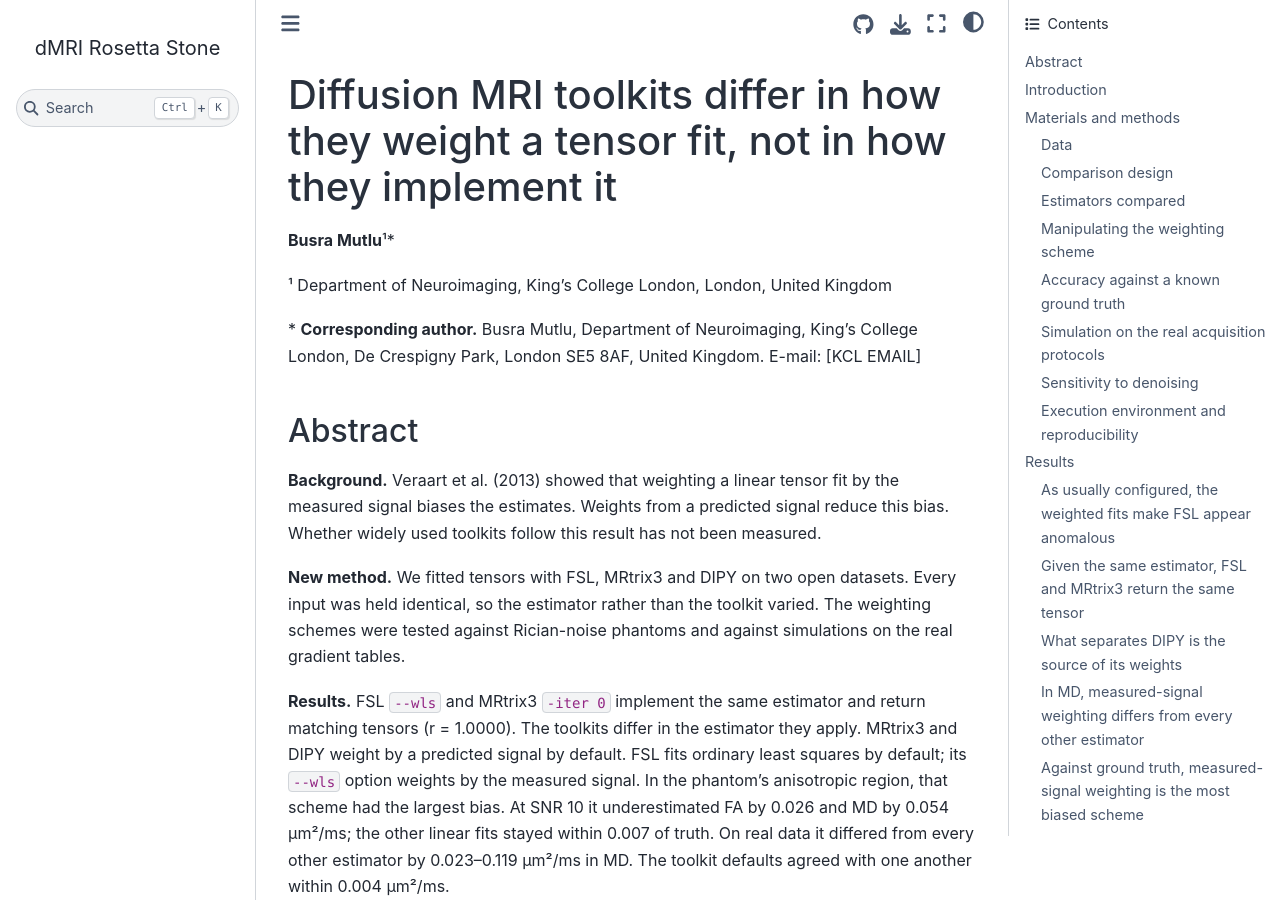
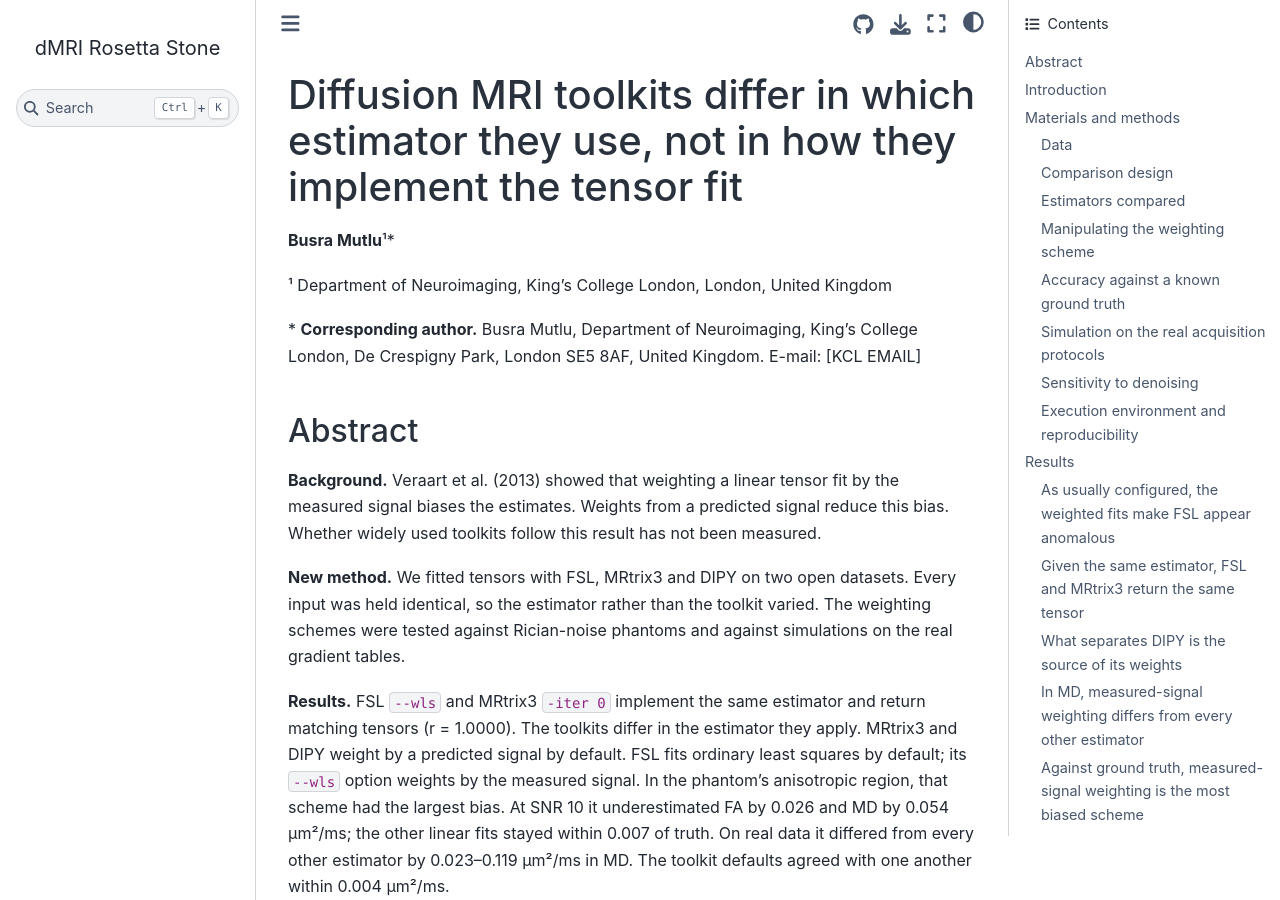
Before and after one commit to happybrotherhood/dmri-rosetta-stone, a Jupyter Book: the page built from article_jnm.md, in a window 1280 px wide and 900 px high. Built offline with Jupyter Book 1.0.4 settings and Sphinx 7.4.7 and the Sphinx Book theme 1.1.4, drawn with Linux system fonts in a browser that asks for light colours; pages that are not in the unit, such as notebooks, are missing from menus.

Commit message:
Put the estimator in the title
The paper's central word was missing from its own title. The title named the
weighting, which is the mechanism, rather than the estimator, which is what the
toolkits differ in and what the Discussion asks authors to report.

Was:  Diffusion MRI toolkits differ in how they weight a tensor fit, not in how
      they implement it
Now:  Diffusion MRI toolkits differ in which estimator they use, not in how they
      implement the tensor fit

Co-Authored-By: Claude Opus 5 <noreply@anthropic.com>
Claude-Session: https://claude.ai/code/session_01Wud2CkZ5pwEHAeXS56jgLS

```diff
--- a/article_jnm.md
+++ b/article_jnm.md
@@ -1,4 +1,4 @@
-# Diffusion MRI toolkits differ in how they weight a tensor fit, not in how they implement it
+# Diffusion MRI toolkits differ in which estimator they use, not in how they implement the tensor fit
 
 **Busra Mutlu**¹\*
 
```
Also changed, not shown: README.md (+1 -1 lines), cover_letter_jnm.md (+1 -1 lines), supplementary_jnm.md (+1 -1 lines), 4 other files.
